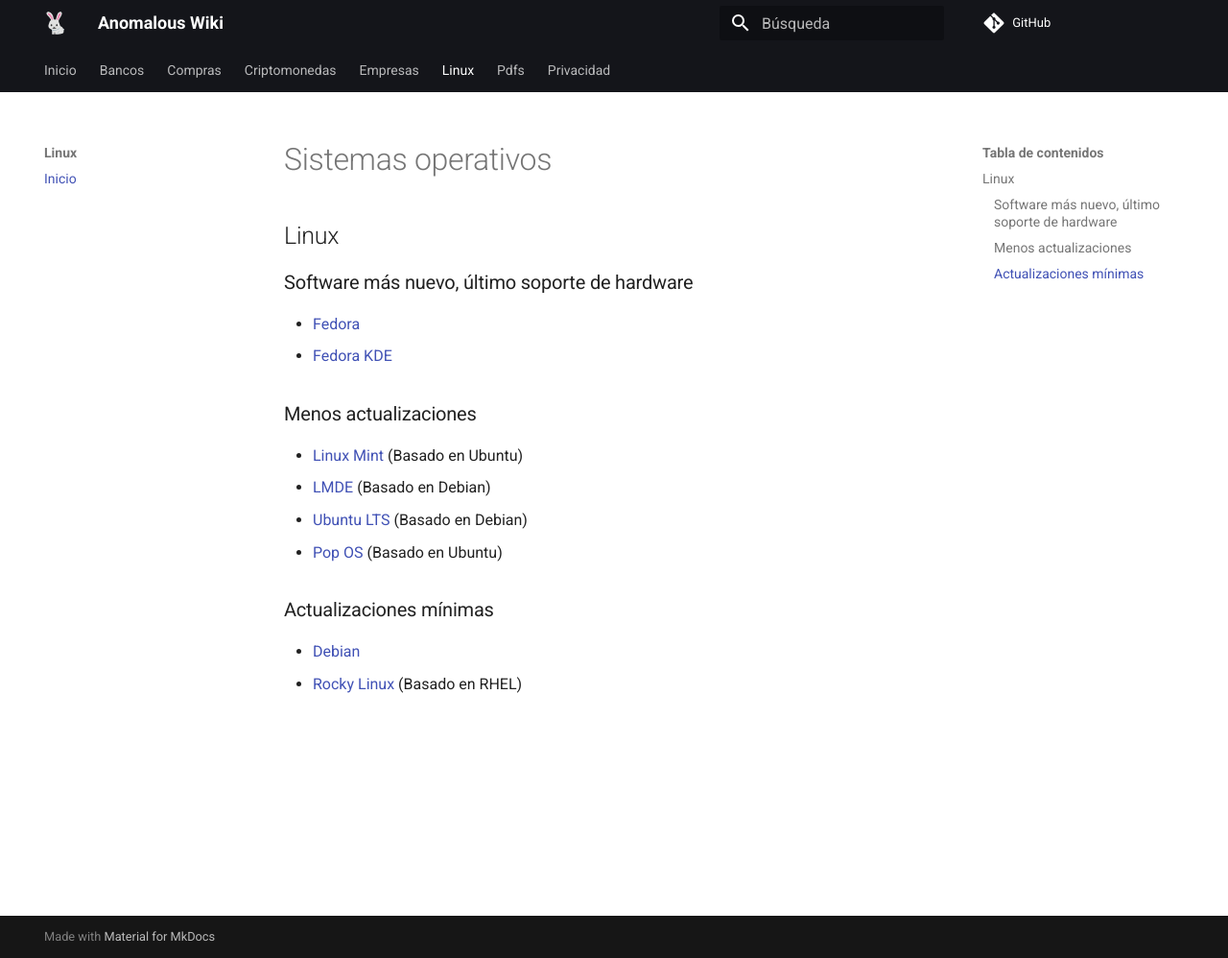
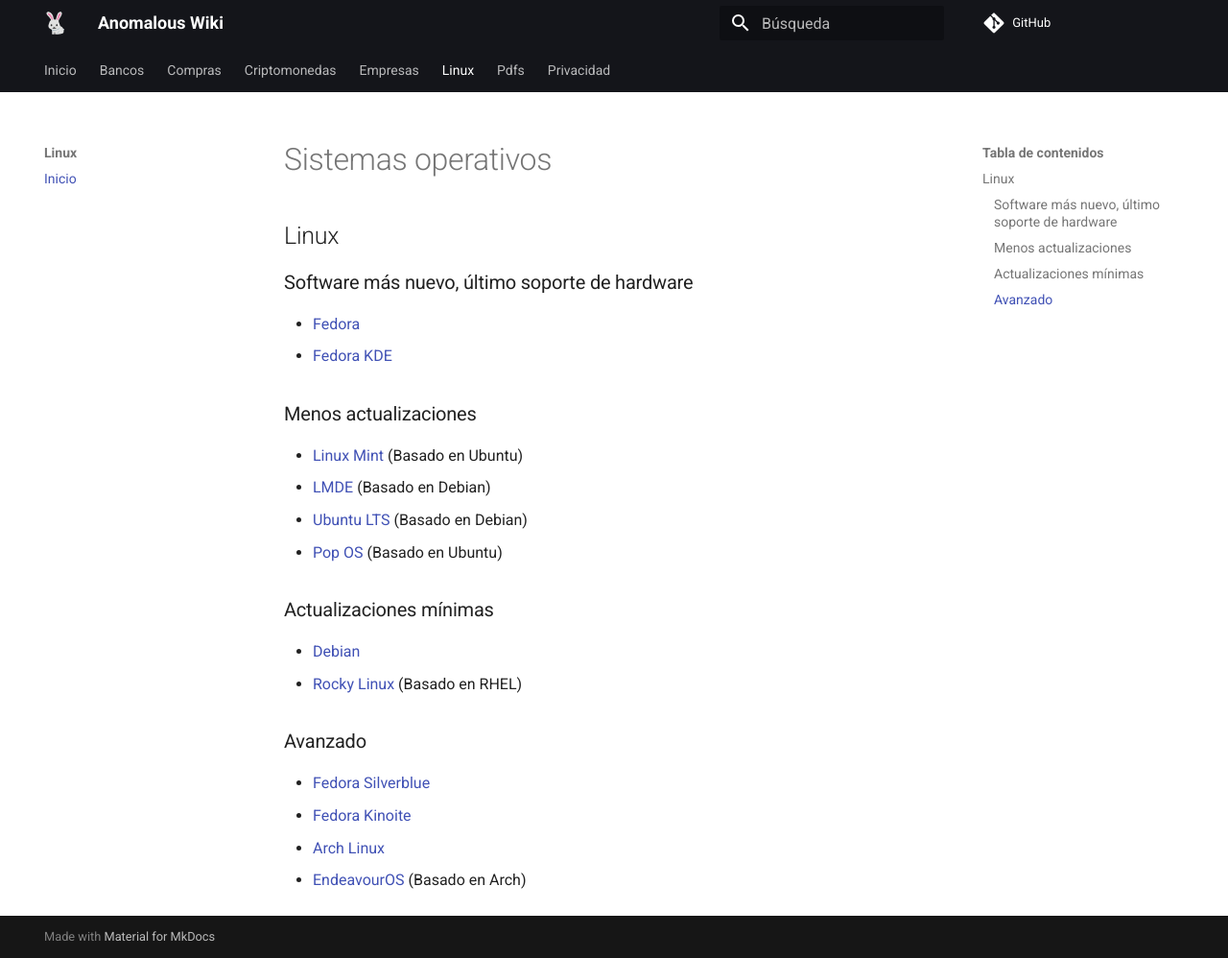
Before and after one commit to anomalouscode/wiki, an MkDocs documentation site: the page built from docs/linux/index.md, in a window 1280 px wide and 998 px high. Shown: the whole window at 96% size. Built offline with MkDocs 1.6.1 and Material for MkDocs 9.7.7, drawn with Linux system fonts in a browser that asks for light colours; comment, search, counter and statistics services are not loaded.

Commit message:
Update index.md

```diff
--- a/docs/linux/index.md
+++ b/docs/linux/index.md
@@ -22,3 +22,10 @@
 
 - [Debian](https://www.debian.org/CD/live/)
 - [Rocky Linux](https://rockylinux.org/) (Basado en RHEL)
+
+### Avanzado
+
+- [Fedora Silverblue](https://fedoraproject.org/silverblue/)
+- [Fedora Kinoite](https://fedoraproject.org/kinoite/)
+- [Arch Linux](https://archlinux.org/)
+- [EndeavourOS](https://endeavouros.com/) (Basado en Arch)
```
